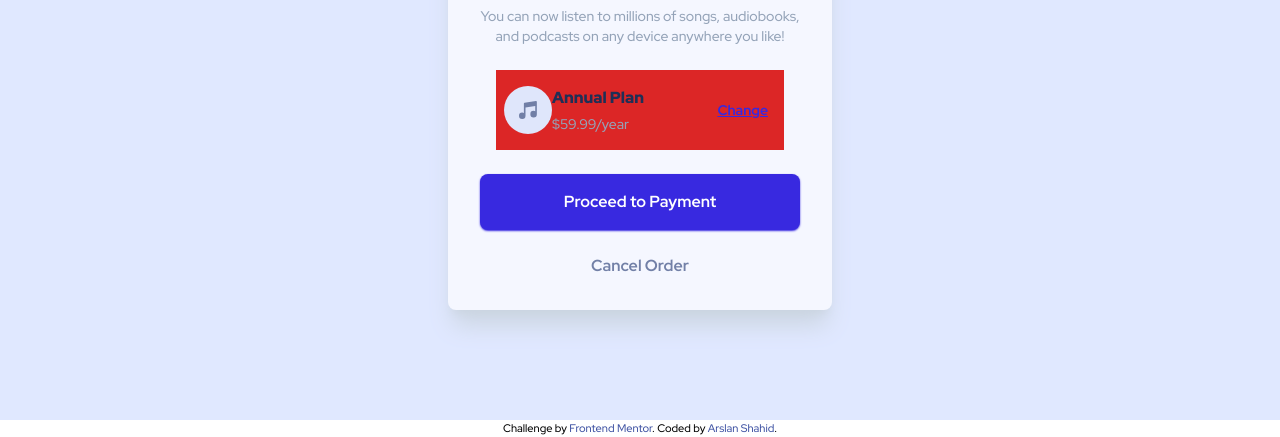
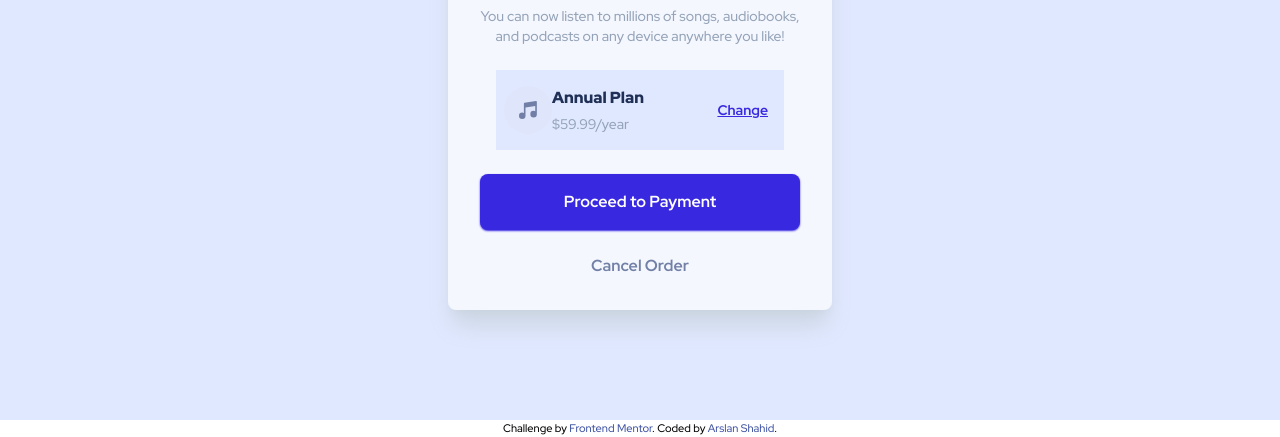
Before and after one commit to Arsla-1/order-summary, a website: page src/index.html in a window 1280 px wide. Shown: the part 380-817 px from the top of the page. Drawn offline with Linux system fonts and the light colour scheme.

Commit message:
second commit

```diff
--- a/src/index.html
+++ b/src/index.html
@@ -57,7 +57,7 @@
             any device anywhere you like!
           </p>
           <div
-            class="w-[90%] bg-red-600 flex items-center justify-between pl-2 pr-4 py-4"
+            class="w-[90%] bg-paleBlue-200 flex items-center justify-between pl-2 pr-4 py-4"
           >
             <div class="flex">
               <img src="./images/icon-music.svg" alt="" />
```
